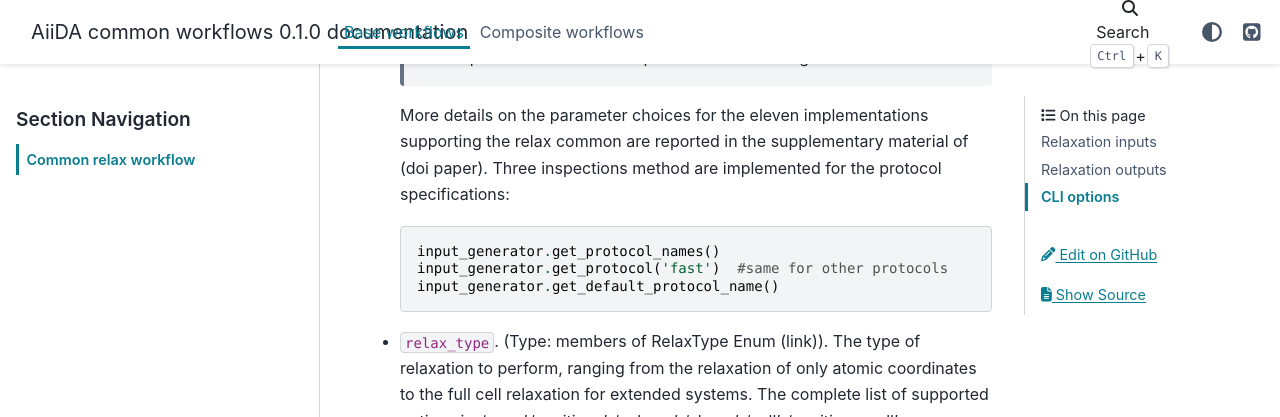
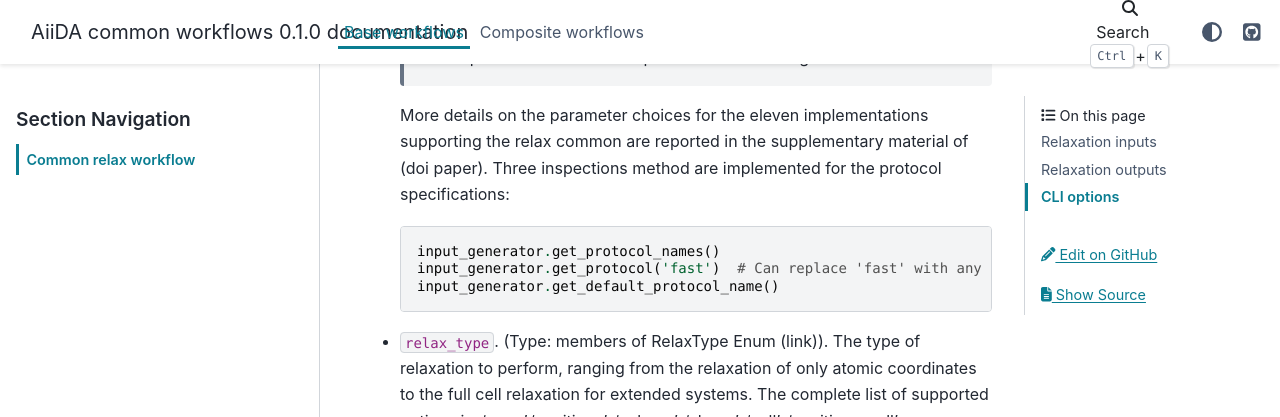
Before and after one commit to aiidateam/aiida-common-workflows, a Sphinx documentation site: the page built from docs/source/workflows/base/relax.rst, in a window 1280 px wide and 900 px high, scrolled down 2423 px. Shown: the top 417 px of the window. Built offline with Sphinx 7.4.7 and the PyData theme 0.15.4, drawn with Linux system fonts in a browser that asks for light colours.

Commit message:
Docs: fix syntax mistakes (#179)

```diff
--- a/docs/source/workflows/base/relax.rst
+++ b/docs/source/workflows/base/relax.rst
@@ -77,16 +77,18 @@ Only ``structure`` and ``engines`` can be specified as a positional argument, al
   The details of how each implementation translates a protocol string into a choice of parameters is code dependent, or more
   specifically, they depend on the implementation choices of the corresponding AiiDA plugin.
   However the chosen parameters respect the meaning of the corresponding string:
+
     * ``fast``: a possibly unconverged (but still meaningful) run that executes rapidly for testing.
     * ``moderate``: a safe choice for prototyping and preliminary studies.
     * ``precise``: uses parameters that might result in an computationally expensive simulation but provides well converged results.
+
   More details on the parameter choices for the eleven implementations supporting the relax common are reported in the supplementary material of (doi paper).
   Three inspections method are implemented for the protocol specifications:
 
   .. code:: python
 
         input_generator.get_protocol_names()
-        input_generator.get_protocol('fast')  #same for other protocols
+        input_generator.get_protocol('fast')  # Can replace 'fast' with any of the other available protocols
         input_generator.get_default_protocol_name()
 
 
@@ -95,7 +97,7 @@ Only ``structure`` and ``engines`` can be specified as a positional argument, al
   The complete list of supported options is: ‘none’,‘positions’, ‘volume’, ‘shape’, ‘cell’, ‘positions_cell’, ‘positions_volume’, ‘positions_shape’ (substitute with corresponding Enum).
   Each name indicates the physical quantities allowed to relax. For instance, ‘positions_shape’ corresponds to a relaxation where both the shape of the cell and the atomic coordinates are relaxed, but not the volume; in other words, this option indicates a geometric optimization at constant volume.
   On the other hand, the ‘shape’ option designates a situation when the shape of the cell is relaxed and the atomic coordinates are rescaled following the variation of the cell, not following a force minimization process.
-  The term “cell” is short-hand for the combination of ‘shape‘ and ‘volume’.
+  The term "cell" is short-hand for the combination of ‘shape‘ and ‘volume’.
   The option ‘none’ indicates the possibility to calculate the total energy of the system without optimizing the structure.
   Not all the described options are supported by each code involved in this work; only the options ‘none’ and ‘positions’ are shared by all the eleven codes.
   To explore the supported relaxation types for each implementation an inspection method is available:
```
